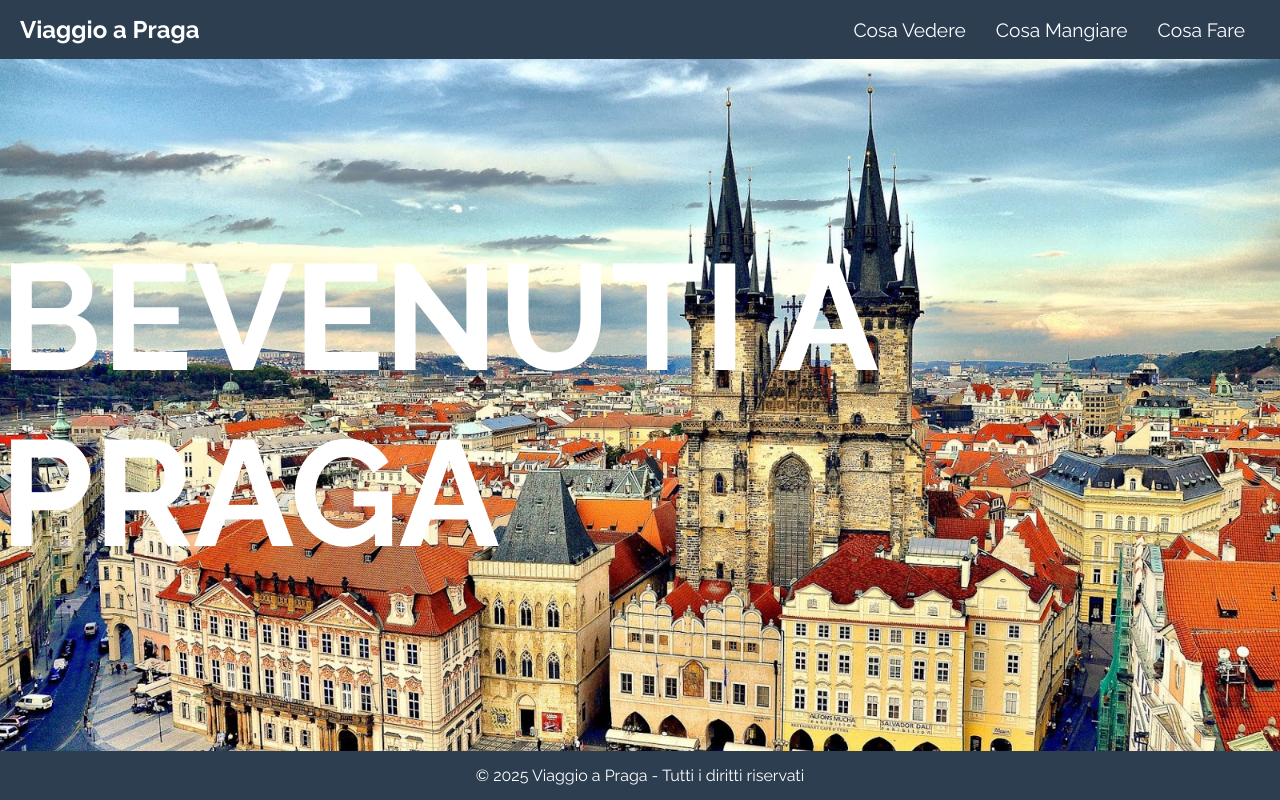
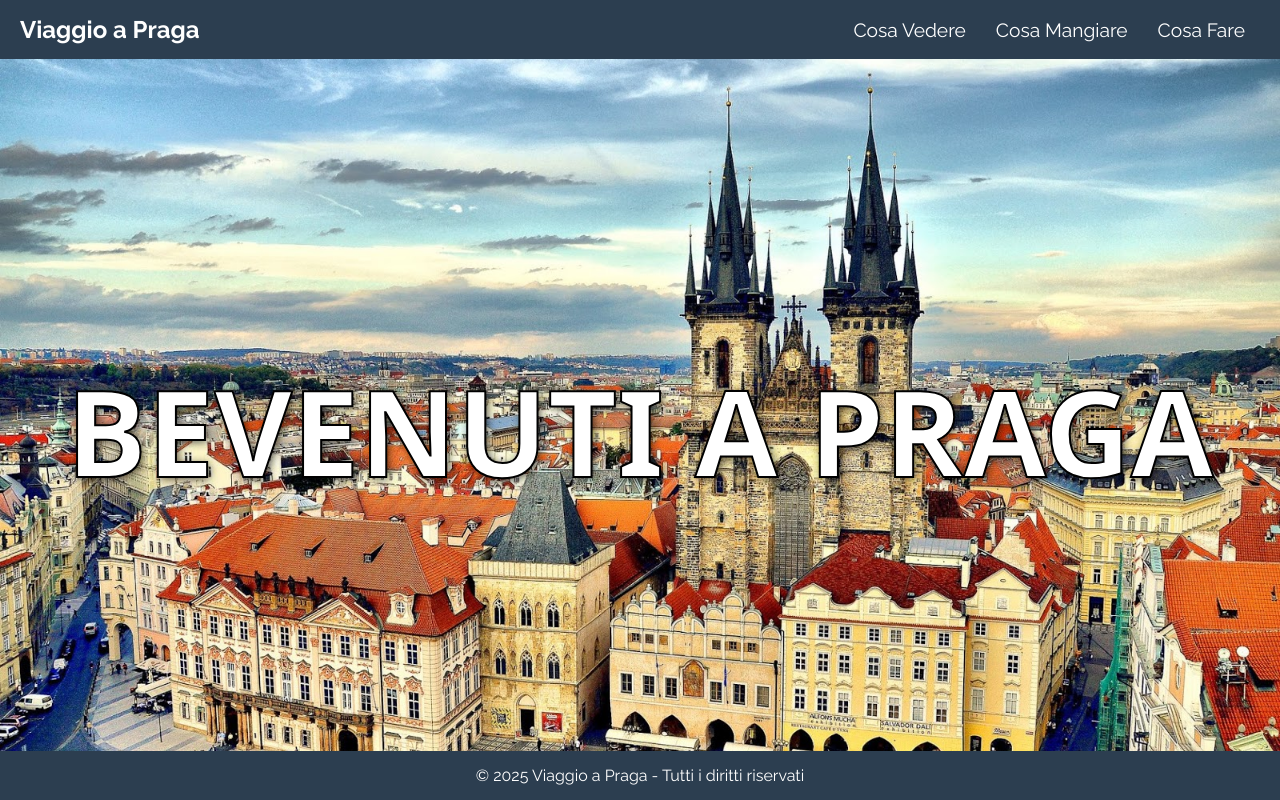
Before and after one commit to manu-centrone/capolavoro2025, a plain HTML site: page index.html in a window 1280 px wide. Drawn offline with Linux system fonts and the light colour scheme.

Commit message:
Add files via upload

```diff
--- a/index.html
+++ b/index.html
@@ -24,7 +24,7 @@
 
     <main class="main">
         <section>
-            <h1>BEVENUTI A PRAGA</h1>
+            <h1 id="testo">BEVENUTI A PRAGA</h1>
         </section>
     </main>
 
--- a/style.css
+++ b/style.css
@@ -13,6 +13,10 @@ html, body {
     display: flex;
     flex-direction: column;
 
+}
+a {
+    text-decoration: none;
+    color: inherit; /* Mantiene il colore del testo ereditato */ ;
 }
 
 main {
@@ -85,6 +89,22 @@ img{
     text-decoration: underline;
 }
 
+#testo {
+      font-family: 'Segoe UI', Tahoma, Geneva, Verdana, sans-serif;
+      font-size: 120px;
+      color: white;
+      -webkit-text-stroke: 2px black; /* Bordo nero */
+      text-shadow: 2px 2px 10px rgba(0, 0, 0, 0.7); /* Ombra */
+      text-align: center;
+      margin-top: 50px;
+      transition: all 0.3s ease-in-out;
+    }
+
+    #testo:hover {
+      text-shadow: 4px 4px 20px rgba(0, 0, 0, 0.9);
+    }
+
+
 /* Hero section */
 .hero {
     height: 60vh;
```
Also changed, not shown: cosa-fare.html (+1 -1 lines), cosa-mangiare.html (+1 -1 lines), cosa-vedere.html (+1 -1 lines).
